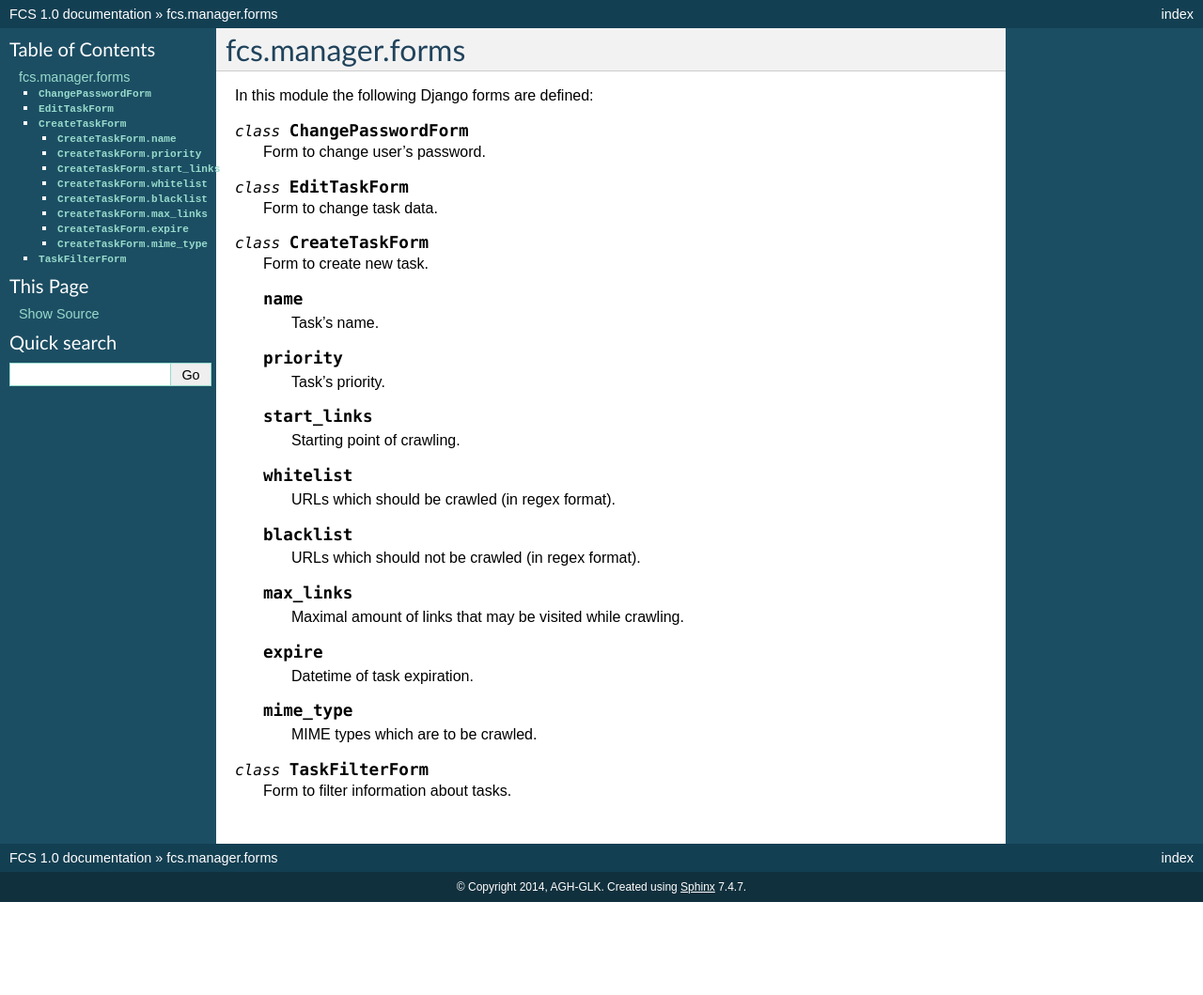
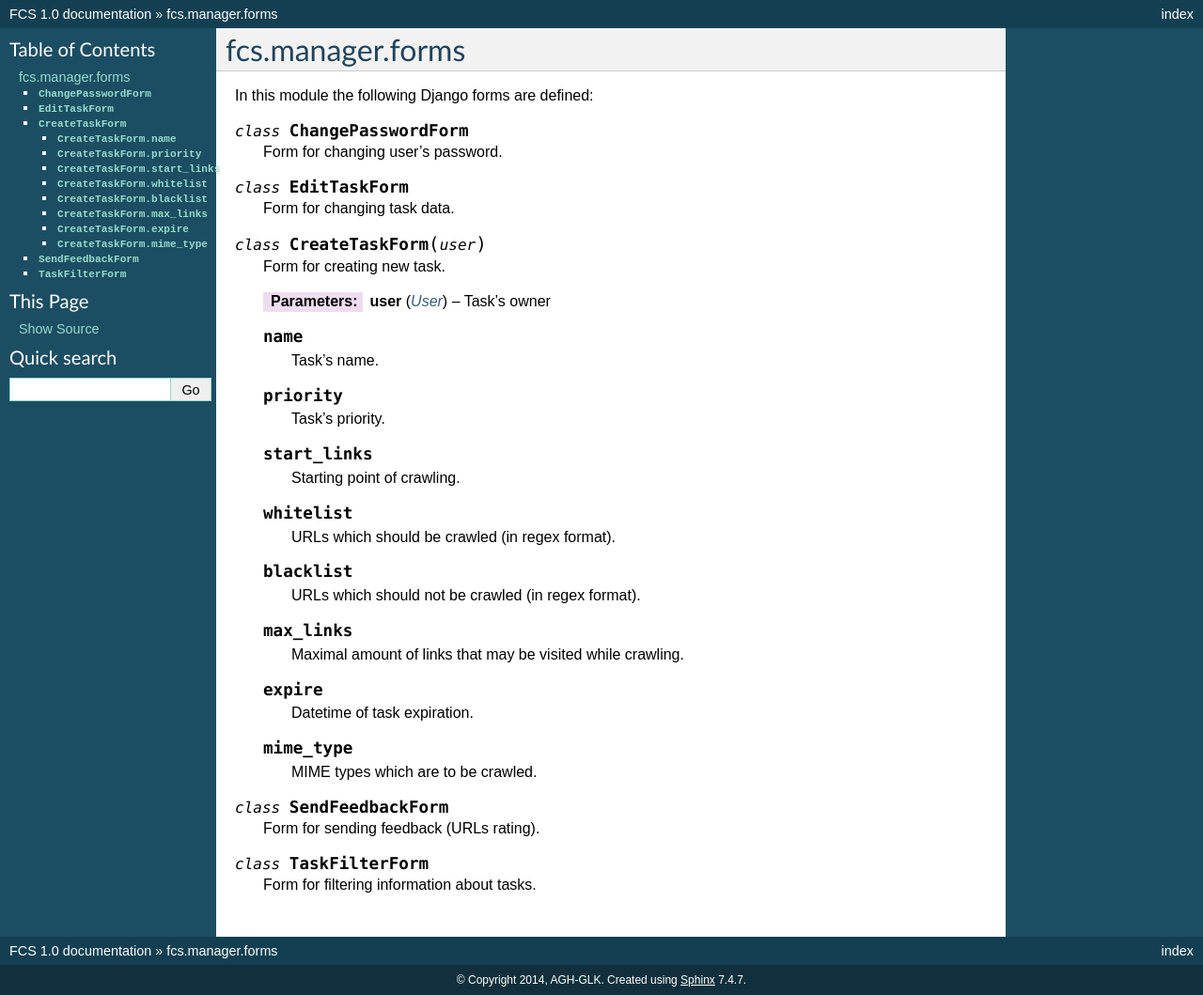
Before and after one commit to agh-glk/fcs, a Sphinx documentation site: the page built from docs/source/manager/forms.rst, in a window 1280 px wide. Shown: the whole page at 94% size. Built offline with Sphinx 7.4.7, drawn with Linux system fonts in a browser that asks for light colours; formulas are drawn with MathJax 3; before the commit the page ends 960 px from its top, so only the background shows below that.

Commit message:
[NT] Edit

```diff
--- a/docs/source/manager/forms.rst
+++ b/docs/source/manager/forms.rst
@@ -5,17 +5,19 @@ In this module the following Django forms are defined:
 
 .. py:class:: ChangePasswordForm
 
-   Form to change user's password.
+   Form for changing user's password.
 
 
 .. py:class:: EditTaskForm
 
-   Form to change task data.
+   Form for changing task data.
 
 
-.. py:class:: CreateTaskForm
+.. py:class:: CreateTaskForm(user)
 
-   Form to create new task.
+   Form for creating new task.
+
+   :param User user: Task's owner
 
    .. py:attribute:: name
 
@@ -50,6 +52,11 @@ In this module the following Django forms are defined:
       MIME types which are to be crawled.
 
 
+.. py:class:: SendFeedbackForm
+
+   Form for sending feedback (URLs rating).
+
+
 .. py:class:: TaskFilterForm
 
-   Form to filter information about tasks.
+   Form for filtering information about tasks.
```
